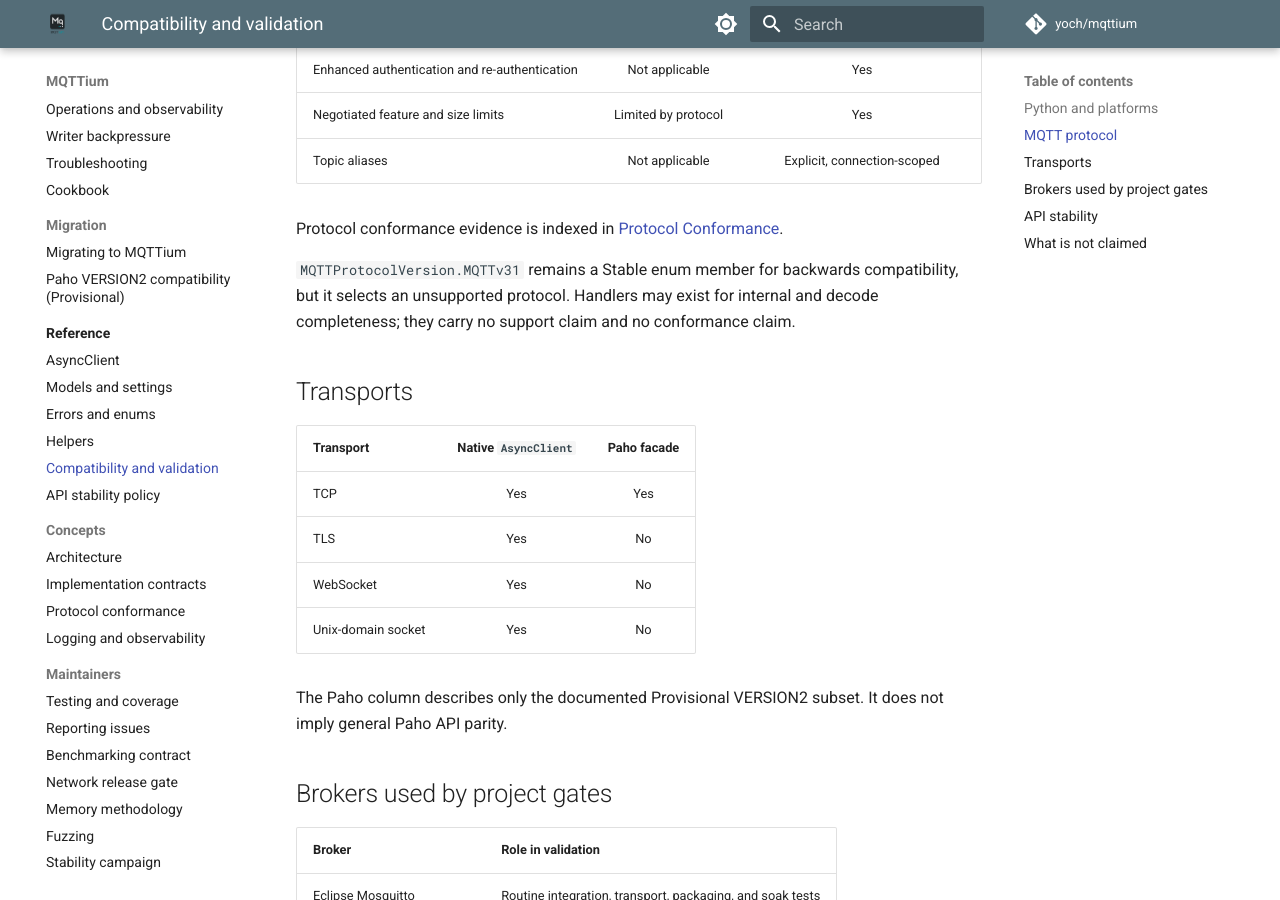
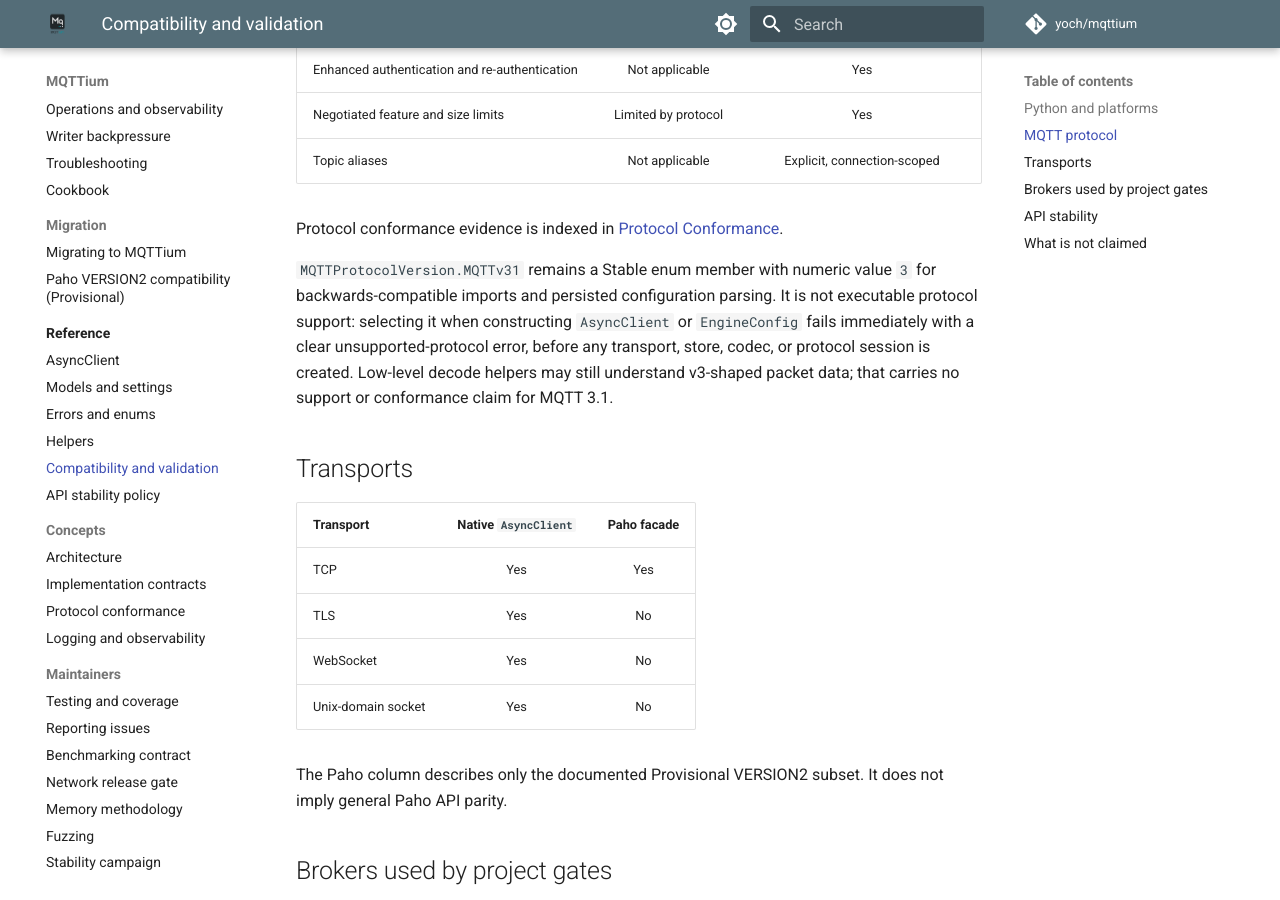
Before and after one commit to yoch/mqttium, an MkDocs documentation site: the page built from docs/compatibility.md, in a window 1280 px wide and 900 px high, scrolled down 1108 px. Built offline with MkDocs 1.6.1 and Material for MkDocs 9.7.7, drawn with Linux system fonts in a browser that asks for light colours; comment, search, counter and statistics services are not loaded.

Commit message:
docs: make MQTT 3.1 fail-fast contract explicit

```diff
--- a/docs/compatibility.md
+++ b/docs/compatibility.md
@@ -35,10 +35,13 @@ Only MQTT 3.1.1 and MQTT 5 are supported and tested.
 
 Protocol conformance evidence is indexed in [Protocol Conformance](conformance.md).
 
-`MQTTProtocolVersion.MQTTv31` remains a Stable enum member for backwards
-compatibility, but it selects an unsupported protocol. Handlers may exist for
-internal and decode completeness; they carry no support claim and no
-conformance claim.
+`MQTTProtocolVersion.MQTTv31` remains a Stable enum member with numeric value
+`3` for backwards-compatible imports and persisted configuration parsing. It is
+not executable protocol support: selecting it when constructing `AsyncClient`
+or `EngineConfig` fails immediately with a clear unsupported-protocol error,
+before any transport, store, codec, or protocol session is created. Low-level
+decode helpers may still understand v3-shaped packet data; that carries no
+support or conformance claim for MQTT 3.1.
 
 ## Transports
 
```
